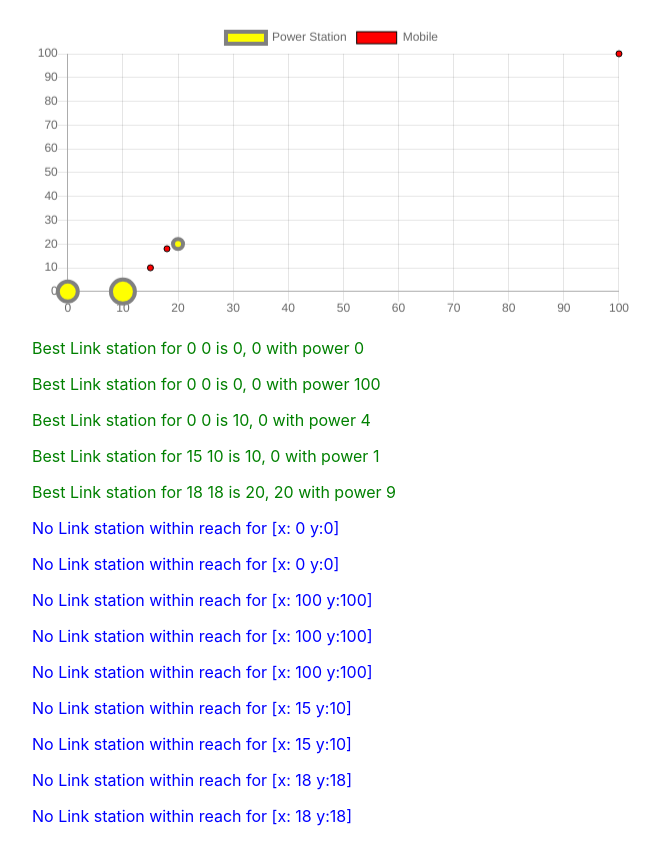
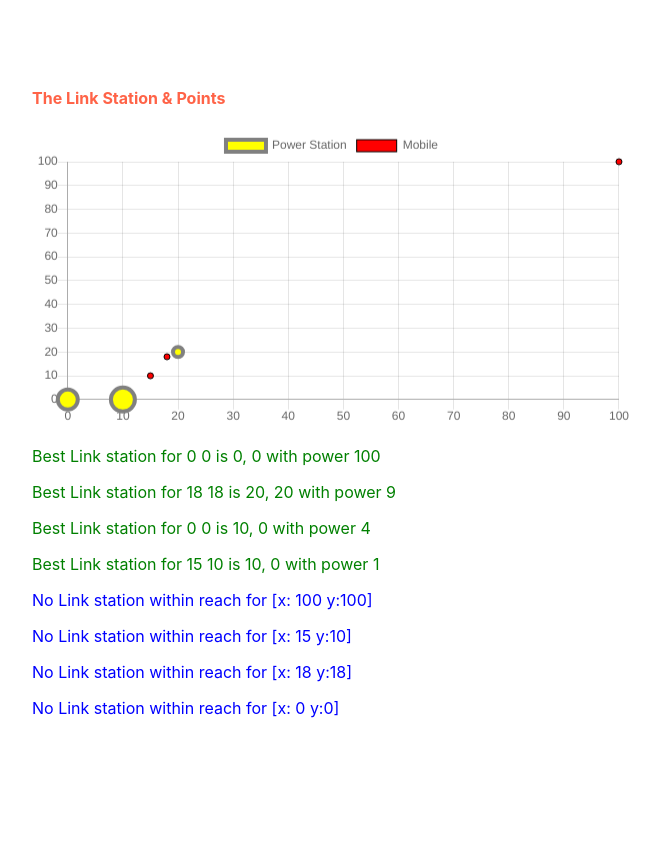
Before and after one commit to sinhaanjana32/LinkStationandPoints, a React (Create React App) app: page / in a window 1280 px wide. Shown: the whole page, without its empty margins (308-968 px from the left). After the commit the page ends 800 px from the top, so only its background shows below. Built offline with nearby package versions, Linux system fonts and the light colour scheme.

Commit message:
Update App.js

```diff
--- a/src/App.js
+++ b/src/App.js
@@ -1,169 +1,164 @@
-import React, {Component} from 'react';
-import './App.css';
-import Chart from './Chart';
+import React, { Component } from "react";
+import "./App.css";
+import Chart from "./Chart";
+
+class App extends Component {
+constructor(props) {
+super(props);
+this.state = {
+Mobile: [
+{ x: 0, y: 0 },
+{ x: 100, y: 100 },
+{ x: 15, y: 10 },
+{ x: 18, y: 18 },
+],
+powerStation: [
+{ x: 0, y: 0, r: 10 },
+{ x: 20, y: 20, r: 5 },
+{ x: 10, y: 0, r: 12 },
+],
+
+chartData: {},
+
+bestStation: [
+{
+jx: 0,
+jy: 0,
+mx: 0,
+my: 0,
+
+power: 0,
+},
+],
+
+unreachablePoints: [
+{
+ix: 0,
+iy: 0,
+},
+],
+};
+
+console.log(this.state.Mobile.length);
+console.log(this.state.powerStation.length);
+}
+
+calculateDistance(dx, dy) {
+return Math.floor(Math.sqrt(Math.pow(dx, 2) + Math.pow(dy, 2)));
+}
+
+mainCalculation() {
+
+  let pow
+const result = this.state.powerStation.reduce(
+(acc, station) => {
+let distance1;
+this.state.Mobile.forEach((item) => {
+const dx =  station.x -item.x;
+const dy =  station.y- item.y;
+distance1 = this.calculateDistance(dx, dy);
+console.log(  item.x +','+ item.y + 'is'+ distance1)
 
 
-class App extends Component {
-constructor() {
-super();
-this.state = {
-  Mobile: [{x:0, y:0}, {x:100, y:100}, {x:15, y:10}, {x:18,y:18}],
-  powerStation: [{x:0, y:0, r:10, }, {x:20, y:20, r:5}, {x:10, y:0, r:12}],
+if (station.r > distance1) {
+pow = Math.pow(station.r - distance1, 2);
 
-  chartData: {},
+acc.bestStation.push({
+power: pow,
+mx: station.x,
+my: station.y,
+jx: item.x,
+jy: item.y
+});
+return;
+}
+if (distance1 > station.r)  {
+  console.log(  item.x +','+ item.y + ' range is'+ distance1 +'gt'+  station.r)
 
-    bestStation:[{
-    jx:0,
-    jy:0,
-    mx:0,
-    my:0,
+ pow = 0;
+  if (
+  acc.unreachablePoints.find(
+  (k) => k.ix === item.x && k.iy === item.y
+  ) === undefined
+  )
+  acc.unreachablePoints.push({
+  ix: item.x,
+  iy: item.y,
+  });
+} else return;
 
-    power:0
-
-    }],
-
-    unreachablePoints:[{
-      ix:0,
-      iy:0,
-    }]
-
-    }
-
-
-
-
-
-console.log(this.state.Mobile.length)
-console.log(this.state.powerStation.length)
-
-
-
-
-
-
-
-
-
-
-
-
-var i, j, correct
-for (i = 0;  i< this.state.Mobile.length; i++ ) {
-for (j =0; j< this.state.powerStation.length; j++){
-const distance = Math.floor(Math.sqrt(Math.pow((this.state.Mobile[i].x -this.state.powerStation[j].x ), 2) + Math.pow((this.state.Mobile[i].y -this.state.powerStation[j].y ), 2)))
-console.log(distance)
-
-if (this.state.powerStation[j].r > distance ) {
-   correct = Math.pow((this.state.powerStation[j].r -  distance  ),2)
-   console.log(correct)
-
- var newBestStation = this.state.bestStation
-  newBestStation.push({
-    jx:this.state.Mobile[i].x,
-    jy: this.state.Mobile[i].y,
-    power:correct,
-    mx: this.state.powerStation[j].x,
-    my: this.state.powerStation[j].y,
-
-  })
-
-   this.setState({bestStation:newBestStation})
-
-
-} else if(this.state.powerStation[j].r < distance ) {
-  correct = 0;
-  var newunreachablePoints = this.state.unreachablePoints
-  newunreachablePoints.push({
-    ix:this.state.Mobile[i].x,
-    iy:this.state.Mobile[i].y
-
-  })
-  this.setState({unreachablePoints:newunreachablePoints})
-
-}
-}
+});
+return acc;
+},
+{ bestStation: [], unreachablePoints: [] });
+this.setState({...this.state,...result})
 }
 
 
 
-this.renderItems =   this.state.bestStation.map(items=>
-  (
-  <p style={{color:"green"}}> Best Link station for {items.jx} {items.jy} is {items.mx}, {items.my} with power {items.power}</p>)
-)
-
-
-
-this.render2nditems = newunreachablePoints.map(points=>(
-  <p style={{color:"blue"}}> No Link station within reach for [x: {points.ix} y:{points.iy}]</p>
-
-  ))
-
-
-
+renderItems() {
+console.log(this.state);
+return this.state.bestStation.map((items) => (
+<p style={{ color: "green" }}>
+{" "}
+Best Link station for {items.jx} {items.jy} is {items.mx}, {items.my}{" "}with power {items.power}
+</p>
+));
 }
 
-
-getChartData(){
-  this.setState({
-    chartData:{
-
-      datasets: [{
-        label: 'Power Station',
-
-        data:this.state.powerStation,
-        backgroundColor: 'yellow',
-        borderWidth: '4',
-        borderColor: 'grey'
-      },
-      {
-        label: 'Mobile',
-        data:this.state.Mobile,
-        backgroundColor: 'red',
-        borderWidth: '1',
-        borderColor: 'black'
-      },
-
-    ]
-    }
-  });
-  }
-
-
-componentWillMount(){
-  this.getChartData();
+render2nditems() {
+return this.state.unreachablePoints.map((points) => (
+<p style={{ color: "blue" }}>
+{" "}
+No Link station within reach for [x: {points.ix} y:{points.iy}]
+</p>
+));
 }
 
-
-
-
-
-
-
-
-
-
-render(){
-
-  return (
-
-    <div  className="center">
-
-      <div className="header">
-
-        <h4 style={{color:"tomato"}}>The Link Station & Points </h4>
-
-      </div>
-       <Chart  chartData={this.state.chartData} />
-         {this.renderItems}
-            {this.render2nditems}
-
-    </div>
-  );
-
-
+componentDidMount() {
+this.mainCalculation();
 }
 
+getChartData() {
+this.setState({
+chartData: {
+datasets: [
+{
+label: "Power Station",
 
+data: this.state.powerStation,
+backgroundColor: "yellow",
+borderWidth: "4",
+borderColor: "grey",
+},
+{
+label: "Mobile",
+data: this.state.Mobile,
+backgroundColor: "red",
+borderWidth: "1",
+borderColor: "black",
+},
+],
+},
+});
+}
+
+componentWillMount() {
+this.getChartData();
+}
+
+render() {
+return (
+<div className="center">
+<div className="header">
+<h4 style={{ color: "tomato" }}>The Link Station & Points </h4>
+</div>
+<Chart chartData={this.state.chartData} />
+{this.renderItems()}
+{this.render2nditems()}
+</div>
+);
+}
 }
 
 export default App;
```
